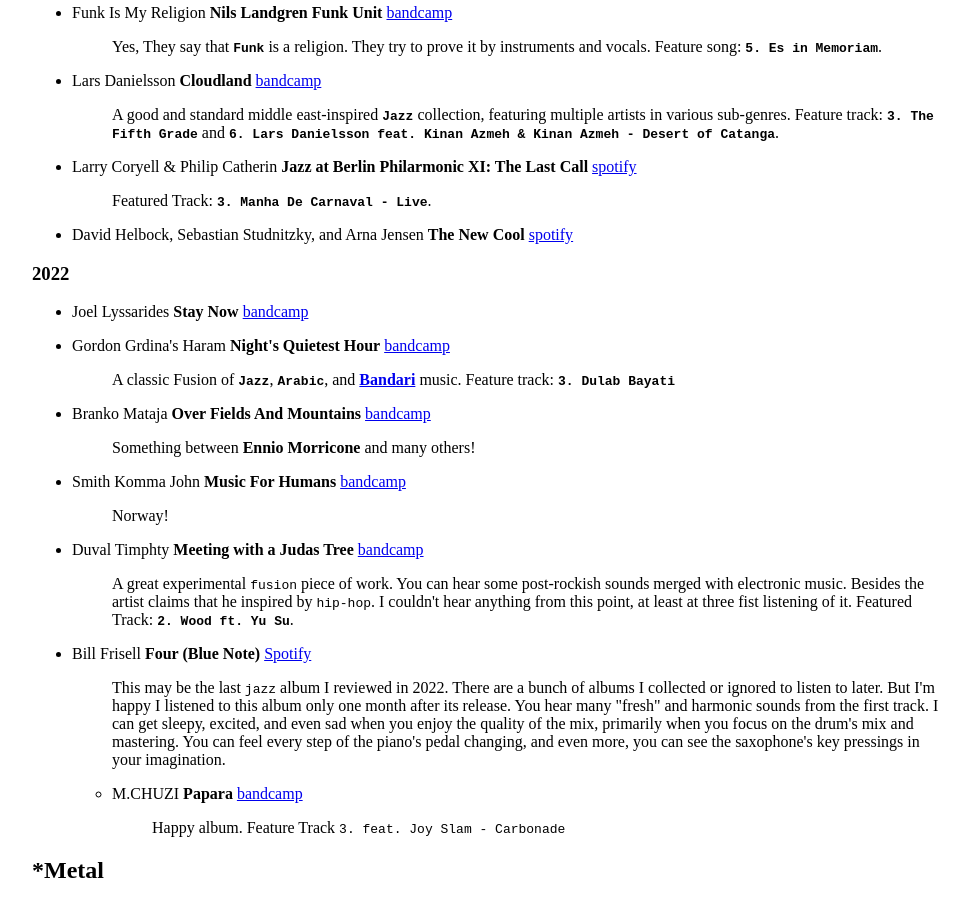
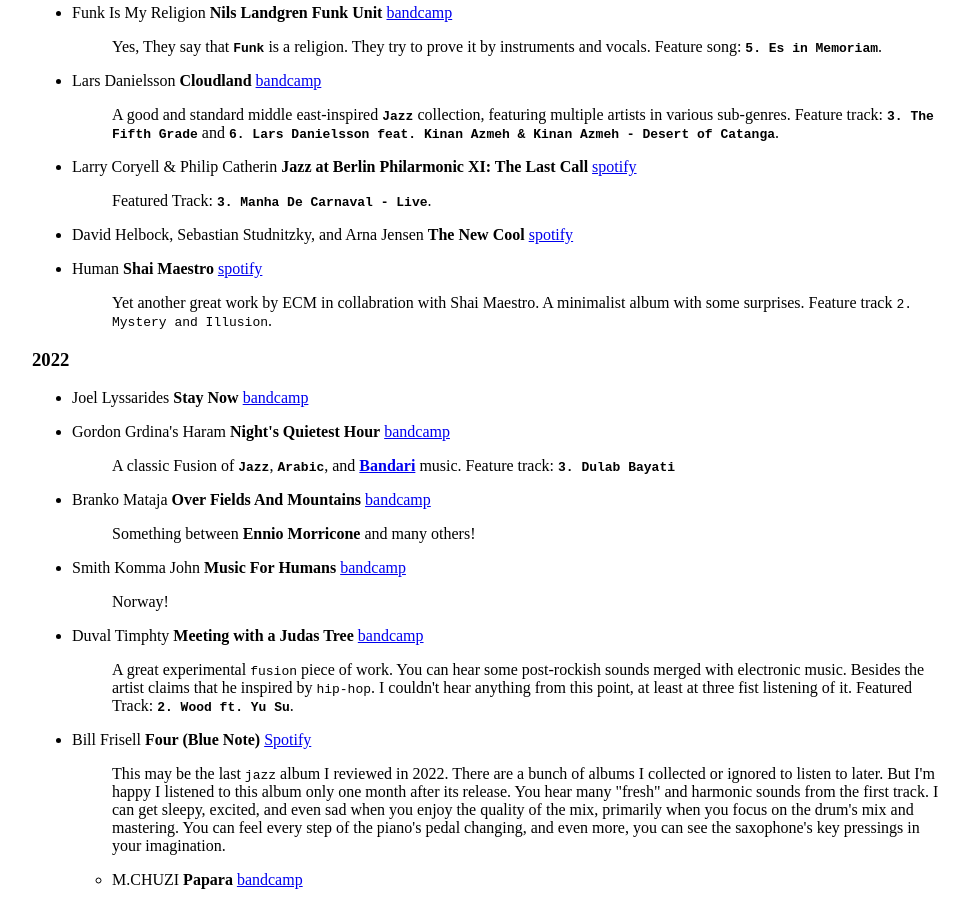
Before and after one commit to shosseinib/shosseinib.github.io, a Jekyll site: the page music.html, which Jekyll copies as it is, in a window 1280 px wide and 900 px high, scrolled down 2237 px. Shown: the whole window, without its empty margins (128-1097 px from the left). Built offline with Jekyll 4.4.1, drawn with Linux system fonts in a browser that asks for light colours; some of the changed text lies outside the part shown.

Commit message:
Shai Maestro - Human (2021)

```diff
--- a/music.html
+++ b/music.html
@@ -3,7 +3,7 @@
 "http://www.w3.org/TR/xhtml1/DTD/xhtml1-strict.dtd">
 <html xmlns="http://www.w3.org/1999/xhtml" lang="en" xml:lang="en">
 <head>
-<!-- 2023-05-15 Mon 22:39 -->
+<!-- 2023-05-26 Fri 22:48 -->
 <meta http-equiv="Content-Type" content="text/html;charset=utf-8" />
 <meta name="viewport" content="width=device-width, initial-scale=1" />
 <title>Music Journal</title>
@@ -201,54 +201,54 @@
 <h2>Table of Contents</h2>
 <div id="text-table-of-contents" role="doc-toc">
 <ul>
-<li><a href="#orgd39748e"><b>Code of Conduct</b></a></li>
-<li><a href="#orgf94e4c7"><b>Electronic</b></a>
+<li><a href="#org5dc8285"><b>Code of Conduct</b></a></li>
+<li><a href="#org4019c3b"><b>Electronic</b></a>
 <ul>
-<li><a href="#orgc820670">2021</a></li>
-<li><a href="#orga150198">2022</a></li>
+<li><a href="#orgc2fe61d">2021</a></li>
+<li><a href="#org71caf4b">2022</a></li>
 </ul>
 </li>
-<li><a href="#org6f42edb"><b>Experimental &amp; Improvisation</b></a>
+<li><a href="#orgae6cf98"><b>Experimental &amp; Improvisation</b></a>
 <ul>
-<li><a href="#orgdc61edf">2019</a></li>
-<li><a href="#orgc10273e">2020</a></li>
-<li><a href="#orgbae1514">2021</a></li>
-<li><a href="#orgd43790d">2022</a></li>
+<li><a href="#org9d013ff">2019</a></li>
+<li><a href="#org14af184">2020</a></li>
+<li><a href="#org042f4ac">2021</a></li>
+<li><a href="#org82d301c">2022</a></li>
 </ul>
 </li>
-<li><a href="#org9bff166"><b>Jazz</b></a>
+<li><a href="#orgc2ffdf4"><b>Jazz</b></a>
 <ul>
-<li><a href="#orga0f52f4">2019</a></li>
-<li><a href="#orgebeee4e">2021</a></li>
-<li><a href="#org7798ceb">2022</a></li>
+<li><a href="#org88fb93d">2019</a></li>
+<li><a href="#orgec51ef7">2021</a></li>
+<li><a href="#orgfe379af">2022</a></li>
 </ul>
 </li>
-<li><a href="#orgeb07b9e"><b>*Metal</b></a>
+<li><a href="#org8e96e26"><b>*Metal</b></a>
 <ul>
-<li><a href="#org9dbb675">Black</a></li>
-<li><a href="#org58f963c">Death</a>
+<li><a href="#orgd5e844d">Black</a></li>
+<li><a href="#orge2ece72">Death</a>
 <ul>
-<li><a href="#org7eaf68c">2022</a></li>
+<li><a href="#org18d9a6f">2022</a></li>
 </ul>
 </li>
-<li><a href="#org78f074d">Doom</a>
+<li><a href="#org1044c2f">Doom</a>
 <ul>
-<li><a href="#org90600f2">2021</a></li>
-<li><a href="#org90a31da">2022</a></li>
+<li><a href="#org350dede">2021</a></li>
+<li><a href="#org374277a">2022</a></li>
 </ul>
 </li>
-<li><a href="#orge1cd6b8">Progressive</a></li>
+<li><a href="#orgfa6f60e">Progressive</a></li>
 </ul>
 </li>
-<li><a href="#org7d34981"><b>Noise</b></a>
+<li><a href="#org52fe5a0"><b>Noise</b></a>
 <ul>
-<li><a href="#orgefdfe0f">2022</a></li>
+<li><a href="#org9db4458">2022</a></li>
 </ul>
 </li>
-<li><a href="#org6873bcc"><b>Post-everything</b></a>
+<li><a href="#orgc2d043a"><b>Post-everything</b></a>
 <ul>
-<li><a href="#org5ebaa60">2021</a></li>
-<li><a href="#org7b698ac">2022</a></li>
+<li><a href="#orgce210b1">2021</a></li>
+<li><a href="#org31c3dca">2022</a></li>
 </ul>
 </li>
 </ul>
@@ -256,31 +256,31 @@
 </div>
 
 
-<div id="outline-container-orgd39748e" class="outline-2">
-<h2 id="orgd39748e"><b>Code of Conduct</b></h2>
-<div class="outline-text-2" id="text-orgd39748e">
+<div id="outline-container-org5dc8285" class="outline-2">
+<h2 id="org5dc8285"><b>Code of Conduct</b></h2>
+<div class="outline-text-2" id="text-org5dc8285">
 <p>
 Here I collect music albums that I consider worshiped (in my way) works in <code>Jazz</code>, <code>Post-Everything</code>, <code>Noise</code>, <code>*Metal</code>, <code>Electronic</code>, and <code>Experimental &amp; Improvisation</code>. The order is by year, but there is no order; I may re-sort them by their artist name later; who knows?
 </p>
 </div>
 </div>
 
-<div id="outline-container-orgf94e4c7" class="outline-2">
-<h2 id="orgf94e4c7"><b>Electronic</b></h2>
-<div class="outline-text-2" id="text-orgf94e4c7">
+<div id="outline-container-org4019c3b" class="outline-2">
+<h2 id="org4019c3b"><b>Electronic</b></h2>
+<div class="outline-text-2" id="text-org4019c3b">
 </div>
-<div id="outline-container-orgc820670" class="outline-3">
-<h3 id="orgc820670">2021</h3>
-<div class="outline-text-3" id="text-orgc820670">
+<div id="outline-container-orgc2fe61d" class="outline-3">
+<h3 id="orgc2fe61d">2021</h3>
+<div class="outline-text-3" id="text-orgc2fe61d">
 <ul class="org-ul">
 <li>Doyeq <b>Never Back</b> <a href="https://fuselab.bandcamp.com/album/never-back">bandcamp</a></li>
 <li>HEXSYSTEM <b>Interface OST Vol. II</b> <a href="https://hexsystem.bandcamp.com/album/interface-ost-vol-ii?from=fandiscflw">bandcamp</a></li>
 </ul>
 </div>
 </div>
-<div id="outline-container-orga150198" class="outline-3">
-<h3 id="orga150198">2022</h3>
-<div class="outline-text-3" id="text-orga150198">
+<div id="outline-container-org71caf4b" class="outline-3">
+<h3 id="org71caf4b">2022</h3>
+<div class="outline-text-3" id="text-org71caf4b">
 <ul class="org-ul">
 <li>HEXSYSTEM <b>No Confluence</b> <a href="https://hexsystem.bandcamp.com/album/no-confluence?from=fanpub_fnb">bandcamp</a></li>
 <li><p>
@@ -295,29 +295,29 @@
 </div>
 </div>
 </div>
-<div id="outline-container-org6f42edb" class="outline-2">
-<h2 id="org6f42edb"><b>Experimental &amp; Improvisation</b></h2>
-<div class="outline-text-2" id="text-org6f42edb">
+<div id="outline-container-orgae6cf98" class="outline-2">
+<h2 id="orgae6cf98"><b>Experimental &amp; Improvisation</b></h2>
+<div class="outline-text-2" id="text-orgae6cf98">
 </div>
-<div id="outline-container-orgdc61edf" class="outline-3">
-<h3 id="orgdc61edf">2019</h3>
-<div class="outline-text-3" id="text-orgdc61edf">
+<div id="outline-container-org9d013ff" class="outline-3">
+<h3 id="org9d013ff">2019</h3>
+<div class="outline-text-3" id="text-org9d013ff">
 <ul class="org-ul">
 <li>Sam Andreae/David Birchall/Toshimaru Nakamura/Otto Willberg <b>UK ツアー 2019</b> <a href="https://scatterarchive.bandcamp.com/album/uk-2019?from=fandiscflw">bandcamp</a></li>
 </ul>
 </div>
 </div>
-<div id="outline-container-orgc10273e" class="outline-3">
-<h3 id="orgc10273e">2020</h3>
-<div class="outline-text-3" id="text-orgc10273e">
+<div id="outline-container-org14af184" class="outline-3">
+<h3 id="org14af184">2020</h3>
+<div class="outline-text-3" id="text-org14af184">
 <ul class="org-ul">
 <li>Jean-Luc Guionnet, Annette Krebs <b>pointe sèche</b> <a href="https://annettekrebs.bandcamp.com/album/pointe-s-che">bandcamp</a></li>
 </ul>
 </div>
 </div>
-<div id="outline-container-orgbae1514" class="outline-3">
-<h3 id="orgbae1514">2021</h3>
-<div class="outline-text-3" id="text-orgbae1514">
+<div id="outline-container-org042f4ac" class="outline-3">
+<h3 id="org042f4ac">2021</h3>
+<div class="outline-text-3" id="text-org042f4ac">
 <ul class="org-ul">
 <li>Guilherme Rodrigues &amp; Carlos Santos <b>Uncommon Symmetries</b> <a href="https://guilhermerodrigues.bandcamp.com/album/uncommon-symmetries">bandcamp</a></li>
 <li>I/O - Carlos Santos and Ulrich Mitzlaff <b>Studies on Colour Field Modulation</b> <a href="https://carlossantos.bandcamp.com/album/studies-on-colour-field-modulation">bandcamp</a></li>
@@ -326,9 +326,9 @@
 </ul>
 </div>
 </div>
-<div id="outline-container-orgd43790d" class="outline-3">
-<h3 id="orgd43790d">2022</h3>
-<div class="outline-text-3" id="text-orgd43790d">
+<div id="outline-container-org82d301c" class="outline-3">
+<h3 id="org82d301c">2022</h3>
+<div class="outline-text-3" id="text-org82d301c">
 <ul class="org-ul">
 <li>Mark Wagner <b>S☉N RISE / S☉N OF THE SUN</b> <a href="https://zamzamrec.bandcamp.com/album/s-n-rise-s-n-of-the-sun">bandcamp</a></li>
 <li><p>
@@ -351,21 +351,21 @@
 </div>
 </div>
 </div>
-<div id="outline-container-org9bff166" class="outline-2">
-<h2 id="org9bff166"><b>Jazz</b></h2>
-<div class="outline-text-2" id="text-org9bff166">
+<div id="outline-container-orgc2ffdf4" class="outline-2">
+<h2 id="orgc2ffdf4"><b>Jazz</b></h2>
+<div class="outline-text-2" id="text-orgc2ffdf4">
 </div>
-<div id="outline-container-orga0f52f4" class="outline-3">
-<h3 id="orga0f52f4">2019</h3>
-<div class="outline-text-3" id="text-orga0f52f4">
+<div id="outline-container-org88fb93d" class="outline-3">
+<h3 id="org88fb93d">2019</h3>
+<div class="outline-text-3" id="text-org88fb93d">
 <ul class="org-ul">
 <li>Enrico Rava &amp; Joe Lovano <b>Roma (Live)</b> <a href="https://open.spotify.com/album/7oJD5GX7laQuDzSz10eKS2">spotify</a></li>
 </ul>
 </div>
 </div>
-<div id="outline-container-orgebeee4e" class="outline-3">
-<h3 id="orgebeee4e">2021</h3>
-<div class="outline-text-3" id="text-orgebeee4e">
+<div id="outline-container-orgec51ef7" class="outline-3">
+<h3 id="orgec51ef7">2021</h3>
+<div class="outline-text-3" id="text-orgec51ef7">
 <ul class="org-ul">
 <li>Mira Martin-Gray, Bryan Qu, Karen Ng, Nick Dunston <b>Trumpet &amp; Drums REMIX Festival</b> <a href="https://linaallemano.bandcamp.com/album/trumpet-drums-remix-festival">bandcamp</a></li>
 <li>Milton Man Gogh <b>The Great Reset</b> <a href="https://miltonmangogh.bandcamp.com/album/the-great-reset-2?from=fandiscflw">bandcamp</a></li>
@@ -419,12 +419,20 @@
 </p>
 </blockquote></li>
 <li>David Helbock, Sebastian Studnitzky, and Arna Jensen <b>The New Cool</b> <a href="https://open.spotify.com/album/6jpDo7lFK5RUMNkubr4jPi">spotify</a></li>
+<li><p>
+Human <b>Shai Maestro</b> <a href="https://open.spotify.com/album/5lmVJX32hZzCHAf3uYVifn">spotify</a>
+</p>
+<blockquote>
+<p>
+Yet another great work by ECM in collabration with Shai Maestro. A minimalist album with some surprises. Feature track <code>2. Mystery and Illusion</code>.
+</p>
+</blockquote></li>
 </ul>
 </div>
 </div>
-<div id="outline-container-org7798ceb" class="outline-3">
-<h3 id="org7798ceb">2022</h3>
-<div class="outline-text-3" id="text-org7798ceb">
+<div id="outline-container-orgfe379af" class="outline-3">
+<h3 id="orgfe379af">2022</h3>
+<div class="outline-text-3" id="text-orgfe379af">
 <ul class="org-ul">
 <li>Joel Lyssarides <b>Stay Now</b> <a href="https://joellyssarides.bandcamp.com/releases">bandcamp</a></li>
 <li><p>
@@ -481,13 +489,13 @@
 </div>
 </div>
 </div>
-<div id="outline-container-orgeb07b9e" class="outline-2">
-<h2 id="orgeb07b9e"><b>*Metal</b></h2>
-<div class="outline-text-2" id="text-orgeb07b9e">
+<div id="outline-container-org8e96e26" class="outline-2">
+<h2 id="org8e96e26"><b>*Metal</b></h2>
+<div class="outline-text-2" id="text-org8e96e26">
 </div>
-<div id="outline-container-org9dbb675" class="outline-3">
-<h3 id="org9dbb675">Black</h3>
-<div class="outline-text-3" id="text-org9dbb675">
+<div id="outline-container-orgd5e844d" class="outline-3">
+<h3 id="orgd5e844d">Black</h3>
+<div class="outline-text-3" id="text-orgd5e844d">
 <ul class="org-ul">
 <li><p>
 Entropia <b>Total</b> <a href="https://agoniarecords.bandcamp.com/album/total?from=embed">bandcamp</a>
@@ -508,13 +516,13 @@
 </ul>
 </div>
 </div>
-<div id="outline-container-org58f963c" class="outline-3">
-<h3 id="org58f963c">Death</h3>
-<div class="outline-text-3" id="text-org58f963c">
+<div id="outline-container-orge2ece72" class="outline-3">
+<h3 id="orge2ece72">Death</h3>
+<div class="outline-text-3" id="text-orge2ece72">
 </div>
-<div id="outline-container-org7eaf68c" class="outline-4">
-<h4 id="org7eaf68c">2022</h4>
-<div class="outline-text-4" id="text-org7eaf68c">
+<div id="outline-container-org18d9a6f" class="outline-4">
+<h4 id="org18d9a6f">2022</h4>
+<div class="outline-text-4" id="text-org18d9a6f">
 <ul class="org-ul">
 <li><p>
 Septicflesh <b>Modern Primitive</b> <a href="https://septicflesh.bandcamp.com/album/modern-primitive?from=fanpub_nfnb_pr">bandcamp</a>
@@ -528,13 +536,13 @@
 </div>
 </div>
 </div>
-<div id="outline-container-org78f074d" class="outline-3">
-<h3 id="org78f074d">Doom</h3>
-<div class="outline-text-3" id="text-org78f074d">
+<div id="outline-container-org1044c2f" class="outline-3">
+<h3 id="org1044c2f">Doom</h3>
+<div class="outline-text-3" id="text-org1044c2f">
 </div>
-<div id="outline-container-org90600f2" class="outline-4">
-<h4 id="org90600f2">2021</h4>
-<div class="outline-text-4" id="text-org90600f2">
+<div id="outline-container-org350dede" class="outline-4">
+<h4 id="org350dede">2021</h4>
+<div class="outline-text-4" id="text-org350dede">
 <ul class="org-ul">
 <li>Abysmal Grief <b>Funeral Cult of Personality</b> <a href="https://sunandmoonrecords.bandcamp.com/album/funeral-cult-of-personality">bandcamp</a></li>
 <li>Funeralium <b>Funeralium</b> <a href="https://funeralium.bandcamp.com/album/funeralium?from=fannewrel">bandcamp</a></li>
@@ -545,9 +553,9 @@
 </ul>
 </div>
 </div>
-<div id="outline-container-org90a31da" class="outline-4">
-<h4 id="org90a31da">2022</h4>
-<div class="outline-text-4" id="text-org90a31da">
+<div id="outline-container-org374277a" class="outline-4">
+<h4 id="org374277a">2022</h4>
+<div class="outline-text-4" id="text-org374277a">
 <ul class="org-ul">
 <li>Where Myth Becomes Memory <b>Rolo Tomassi</b> <a href="https://rolotomassi.bandcamp.com/album/where-myth-becomes-memory?from=fanpub_fnb_pr">bandcamp</a></li>
 <li><p>
@@ -618,9 +626,9 @@
 </div>
 </div>
 </div>
-<div id="outline-container-orge1cd6b8" class="outline-3">
-<h3 id="orge1cd6b8">Progressive</h3>
-<div class="outline-text-3" id="text-orge1cd6b8">
+<div id="outline-container-orgfa6f60e" class="outline-3">
+<h3 id="orgfa6f60e">Progressive</h3>
+<div class="outline-text-3" id="text-orgfa6f60e">
 <ul class="org-ul">
 <li><p>
 Venus Principle <b>Stand In Your Light</b> <a href="https://venusprinciple.bandcamp.com/album/stand-in-your-light-deluxe-edition?from=fanpub_nfnb_pr">bandcamp</a>
@@ -642,13 +650,13 @@
 </div>
 </div>
 </div>
-<div id="outline-container-org7d34981" class="outline-2">
-<h2 id="org7d34981"><b>Noise</b></h2>
-<div class="outline-text-2" id="text-org7d34981">
+<div id="outline-container-org52fe5a0" class="outline-2">
+<h2 id="org52fe5a0"><b>Noise</b></h2>
+<div class="outline-text-2" id="text-org52fe5a0">
 </div>
-<div id="outline-container-orgefdfe0f" class="outline-3">
-<h3 id="orgefdfe0f">2022</h3>
-<div class="outline-text-3" id="text-orgefdfe0f">
+<div id="outline-container-org9db4458" class="outline-3">
+<h3 id="org9db4458">2022</h3>
+<div class="outline-text-3" id="text-org9db4458">
 <ul class="org-ul">
 <li><p>
 Portal to the God Damn Blood Dimension <b>Rotten Fruit; Regular Orchard</b> <a href="https://portaltothegoddamnblooddimension.bandcamp.com/album/rotten-fruit-regular-orchard?from=fandiscflw">bandcamp</a>
@@ -678,13 +686,13 @@
 </div>
 </div>
 </div>
-<div id="outline-container-org6873bcc" class="outline-2">
-<h2 id="org6873bcc"><b>Post-everything</b></h2>
-<div class="outline-text-2" id="text-org6873bcc">
+<div id="outline-container-orgc2d043a" class="outline-2">
+<h2 id="orgc2d043a"><b>Post-everything</b></h2>
+<div class="outline-text-2" id="text-orgc2d043a">
 </div>
-<div id="outline-container-org5ebaa60" class="outline-3">
-<h3 id="org5ebaa60">2021</h3>
-<div class="outline-text-3" id="text-org5ebaa60">
+<div id="outline-container-orgce210b1" class="outline-3">
+<h3 id="orgce210b1">2021</h3>
+<div class="outline-text-3" id="text-orgce210b1">
 <ul class="org-ul">
 <li>Hope Drone <b>Husk</b> <a href="https://hopedrone.bandcamp.com/album/husk">bandcamp</a></li>
 <li>Der Weg Einer Freihei <b>Noktvrn</b> <a href="https://derwegeinerfreiheitsom.bandcamp.com/album/noktvrn?from=fanpub_nfnb_pr">bandcamp</a></li>
@@ -712,9 +720,9 @@
 </ul>
 </div>
 </div>
-<div id="outline-container-org7b698ac" class="outline-3">
-<h3 id="org7b698ac">2022</h3>
-<div class="outline-text-3" id="text-org7b698ac">
+<div id="outline-container-org31c3dca" class="outline-3">
+<h3 id="org31c3dca">2022</h3>
+<div class="outline-text-3" id="text-org31c3dca">
 <ul class="org-ul">
 <li><p>
 Caroline <b>Caroline</b> <a href="https://open.spotify.com/album/4X12VfRomM649eKXd1qKMf">spotify</a>
@@ -747,7 +755,7 @@
 </div>
 <div id="postamble" class="status">
 <p class="author">Author: <a href="https://shosseinib.github.io">shosseinib</a>, a noise enthusiast</p>
-<p class="date">Created: 2023-05-15 Mon 22:39</p>
+<p class="date">Created: 2023-05-26 Fri 22:48</p>
 <p class="validation"><a href="https://validator.w3.org/check?uri=referer">Validate</a></p>
 </div>
 </body>
--- a/music.org
+++ b/music.org
@@ -79,6 +79,10 @@
   Featured Track: *=3. Manha De Carnaval - Live=*.
   #+end_quote
 - David Helbock, Sebastian Studnitzky, and Arna Jensen *The New Cool* [[https://open.spotify.com/album/6jpDo7lFK5RUMNkubr4jPi][spotify]]
+- Human *Shai Maestro* [[https://open.spotify.com/album/5lmVJX32hZzCHAf3uYVifn][spotify]]
+  #+begin_quote
+  Yet another great work by ECM in collabration with Shai Maestro. A minimalist album with some surprises. Feature track =2. Mystery and Illusion=.
+  #+end_quote
 ** 2022
 - Joel Lyssarides *Stay Now* [[https://joellyssarides.bandcamp.com/releases][bandcamp]]
 - Gordon Grdina's Haram *Night's Quietest Hour* [[https://gordongrdina.bandcamp.com/album/nights-quietest-hour?from=fandiscflw][bandcamp]]
```
